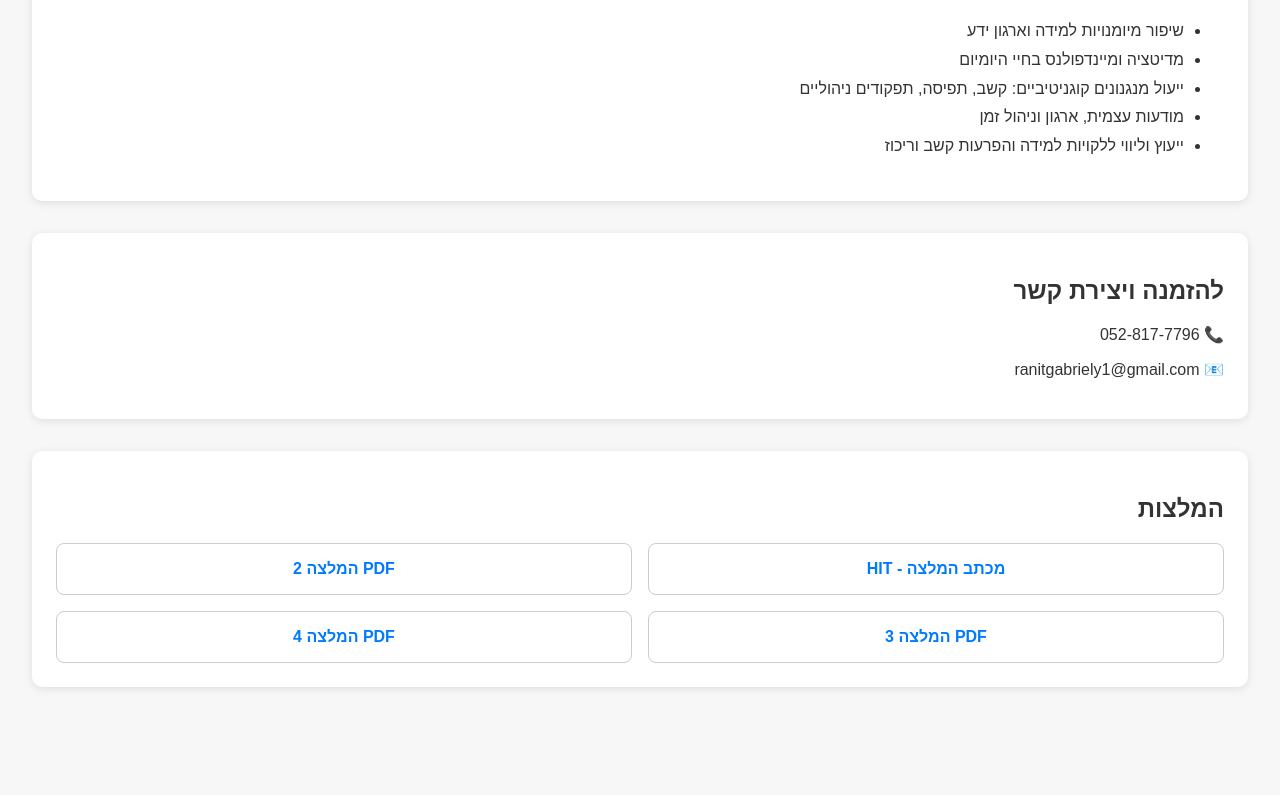
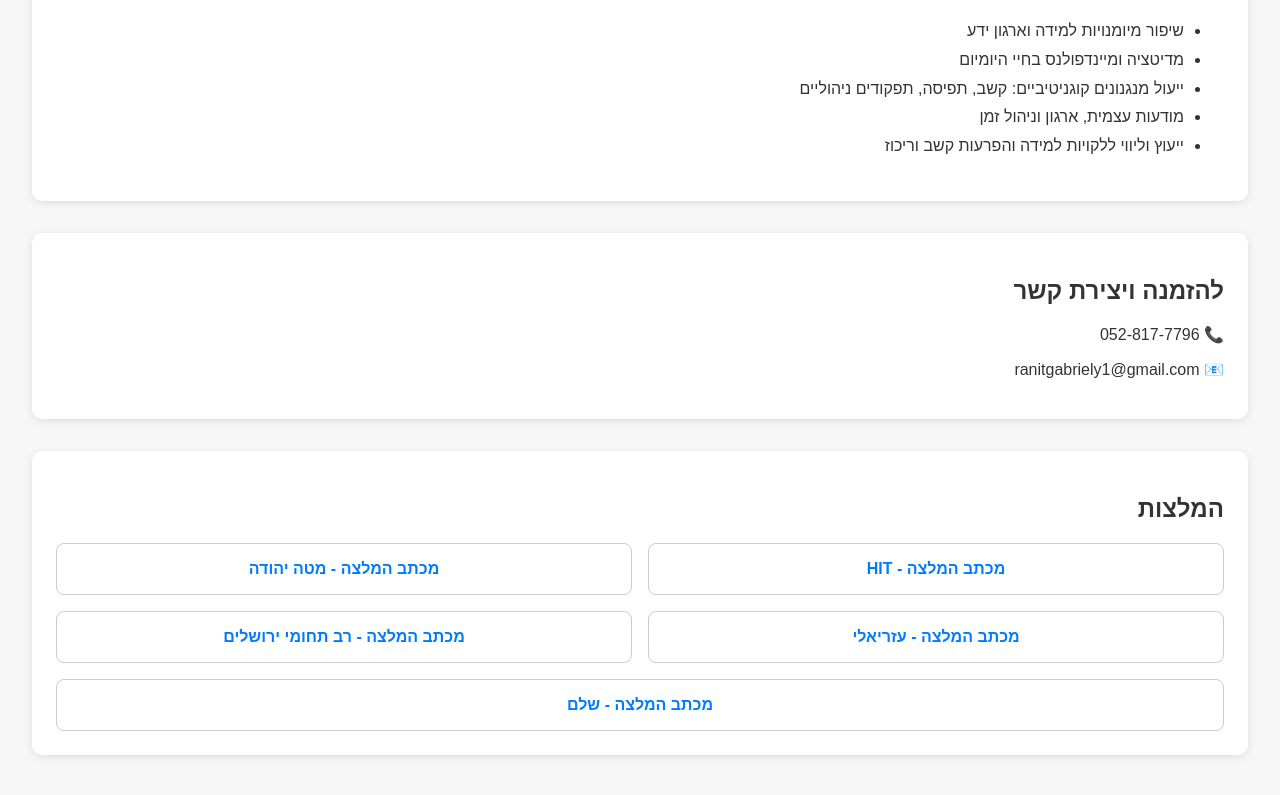
Before and after one commit to ranit-mind/ranit-mind.github.io, a plain HTML site: page index.html in a window 1280 px wide. Shown: the part 890-1685 px from the top of the page. Before the commit the page ends 1641 px from the top, so only its background shows below. Drawn offline with Linux system fonts and the light colour scheme.

Commit message:
all pdf's

```diff
--- a/index.html
+++ b/index.html
@@ -98,8 +98,13 @@
     <h2>המלצות</h2>
     <div class="pdfs">
       <!-- Replace href with actual PDF links -->
-      <div class="pdf-preview"><a href="https://github.com/ranit-mind/ranit-mind.github.io/blob/main/%D7%A8%D7%A0%D7%99%D7%AA%20-%20HIT.pdf">מכתב המלצה - HIT</a></div>
-      <div class="pdf-preview"><a href="#">PDF המלצה 2</a></div>
-      <div class="pdf-preview"><a href="#">PDF המלצה 3</a></div>
-      <div class="pdf-preview"><a href="#">PDF המלצה 4</a></div>
-      <div class
+      <div class="pdf-preview"><a href="https://ranit-mind.github.io/%D7%A8%D7%A0%D7%99%D7%AA%20-%20HIT.pdf">מכתב המלצה - HIT</a></div>
+      <div class="pdf-preview"><a href="https://ranit-mind.github.io/%D7%A8%D7%A0%D7%99%D7%AA%20-%20%D7%9E%D7%98%D7%94%20%D7%99%D7%94%D7%95%D7%93%D7%94.pdf">מכתב המלצה - מטה יהודה</a></div>
+      <div class="pdf-preview"><a href="https://ranit-mind.github.io/%D7%A8%D7%A0%D7%99%D7%AA%20-%20%D7%A2%D7%96%D7%A8%D7%99%D7%90%D7%9C%D7%99.pdf">מכתב המלצה - עזריאלי</a></div>
+      <div class="pdf-preview"><a href="https://ranit-mind.github.io/%D7%A8%D7%A0%D7%99%D7%AA%20-%20%D7%A8%D7%91%20%D7%AA%D7%97%D7%95%D7%9E%D7%99.pdf">מכתב המלצה - רב תחומי ירושלים</a></div>
+      <div class="pdf-preview"><a href="https://ranit-mind.github.io/%D7%A8%D7%A0%D7%99%D7%AA%20-%20%D7%A9%D7%9C%D7%9D.pdf">מכתב המלצה - שלם</a></div>
+    </div>
+  </div>
+
+</body>
+</html>
```
